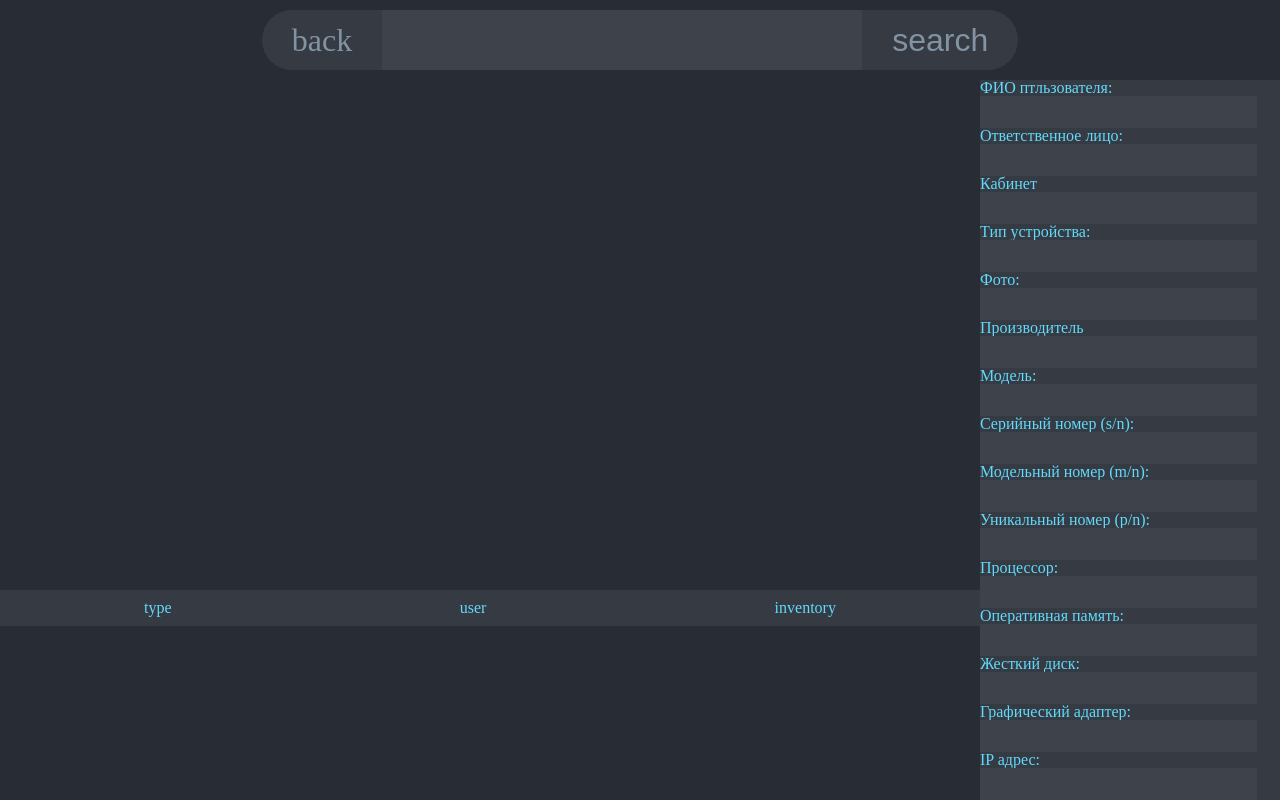
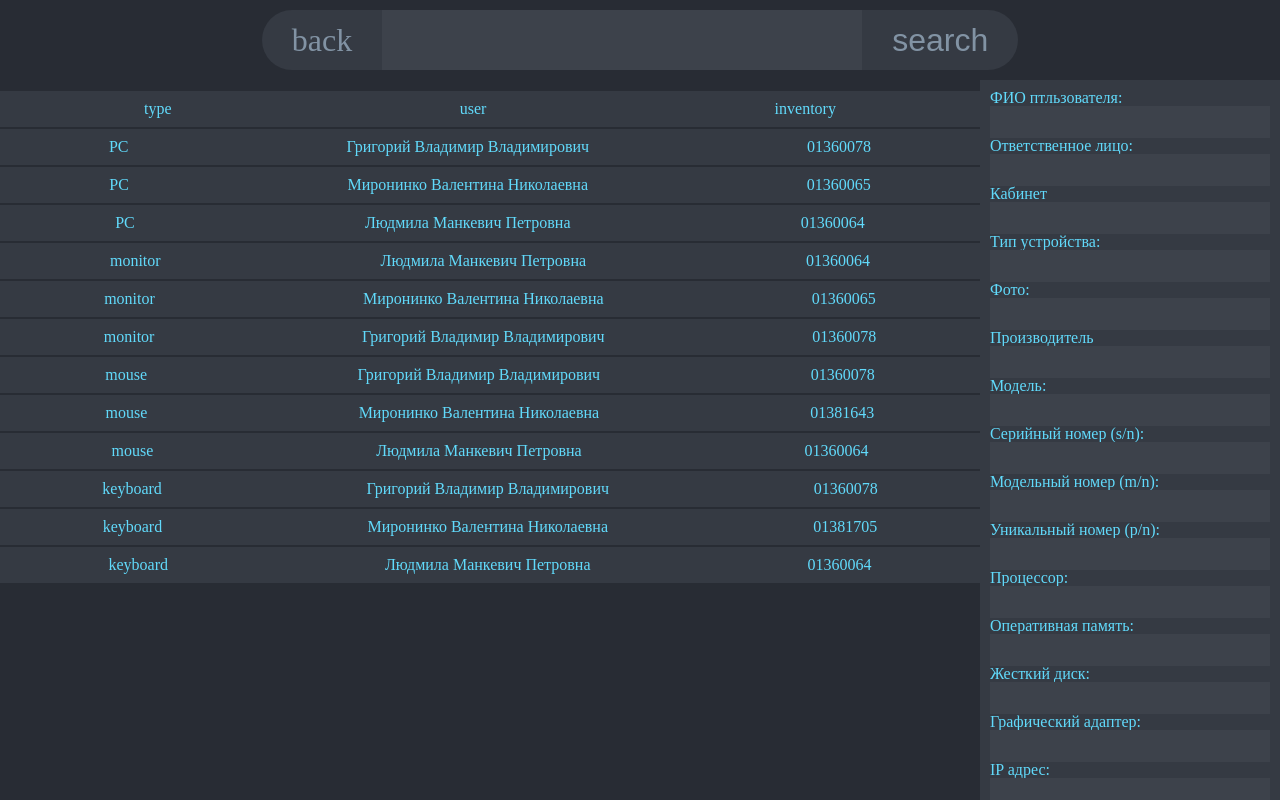
Before and after one commit to Sorati/obsinv, a React (Create React App) app: page /AllElements in a window 1280 px wide. Shown: the top 800 px of the page. Built offline with nearby package versions, Linux system fonts and the light colour scheme.

Commit message:
Edit items end next time i will need add keys in item array

```diff
--- a/src/components/ItemList/ItemList.jsx
+++ b/src/components/ItemList/ItemList.jsx
@@ -5,12 +5,49 @@ import Item from "./Item/Item";
 const ItemList = (props) => {
     const list = props.date.data;
 
+    console.log(list);
+    console.log(list.pc[0].type);
 
+    function allList(list) {
+        let items = [];
+        for (let type in list) {
+            const listElement = list[type];
+            for (let item of listElement){
+                // console.log(item.user)
+                items.push(<Item type={`${item.type}`} user={`${item.user}`} inventory={`${item.inventory}`} />)  //нужен KEY
+            }
+        }
+        return items
+    }
 
-    // console.log(list.pc[0].type);
+    let qqq = allList(list);
+    console.log(qqq);
+
     return (
         <div className={style.content}>
+
             <Item type={'type'} user={'user'} inventory={'inventory'}/>
+
+            {allList(list)}
+            {/*<Item type={list.pc[0].type} user={list.pc[0].user} inventory={list.pc[0].inventory}/>
+            <Item type={list.pc[1].type} user={list.pc[1].user} inventory={list.pc[1].inventory}/>
+            <Item type={list.pc[2].type} user={list.pc[2].user} inventory={list.pc[2].inventory}/>
+
+            <Item type={list.monitor[0].type} user={list.monitor[0].user} inventory={list.monitor[0].inventory}/>
+            <Item type={list.monitor[1].type} user={list.monitor[1].user} inventory={list.monitor[1].inventory}/>
+            <Item type={list.monitor[2].type} user={list.monitor[2].user} inventory={list.monitor[2].inventory}/>
+
+            <Item type={list.pc[0].type} user={list.pc[0].user} inventory={list.pc[0].inventory}/>
+            <Item type={list.pc[1].type} user={list.pc[1].user} inventory={list.pc[1].inventory}/>
+            <Item type={list.pc[2].type} user={list.pc[2].user} inventory={list.pc[2].inventory}/>
+
+            <Item type={list.mouse[0].type} user={list.mouse[0].user} inventory={list.mouse[0].inventory}/>
+            <Item type={list.mouse[1].type} user={list.mouse[1].user} inventory={list.mouse[1].inventory}/>
+            <Item type={list.mouse[2].type} user={list.mouse[2].user} inventory={list.mouse[2].inventory}/>
+
+            <Item type={list.keyboard[0].type} user={list.keyboard[0].user} inventory={list.keyboard[0].inventory}/>
+            <Item type={list.keyboard[1].type} user={list.keyboard[1].user} inventory={list.keyboard[1].inventory}/>
+            <Item type={list.keyboard[2].type} user={list.keyboard[2].user} inventory={list.keyboard[2].inventory}/>*/}
         </div>
     )
 };
--- a/src/components/ItemList/ItemList.module.css
+++ b/src/components/ItemList/ItemList.module.css
@@ -1,6 +1,6 @@
 .content{
   display: flex;
-  justify-content: center;
+  /*justify-content: center;*/
   flex-grow: 1;
   flex-direction: column;
   padding: 10px 0 10px 0;
--- a/src/components/app/App.css
+++ b/src/components/app/App.css
@@ -30,6 +30,10 @@ body {
   border-radius: 0 0 10px 10px;
 }
 
+/**, ::after, ::before{*/
+/*    box-sizing: border-box;*/
+/*}*/
+
 .content{
   display: flex;
   width: 100%;
--- a/src/components/app/App.js
+++ b/src/components/app/App.js
@@ -28,9 +28,9 @@ class App extends React.PureComponent {
                         <Route exact path={'/Main'} render={ () =>  <Main/> }/>
                         <Route exact path={'/AllElements'} render={ () =>  <ItemList date={this.props}/> }/>
                         <Route exact path={'/Add'} render={ () =>  <Modal/> }/>
-                        {/*{let x = props.mock.eny.map(q => <Item>)}*/}
                         <Sidebar/>
                     </div>
+
                 </BrowserRouter>
             </div>
         )
--- a/src/components/sidebar/Sidebar.jsx
+++ b/src/components/sidebar/Sidebar.jsx
@@ -5,7 +5,7 @@ const Sidebar = ()=> {
     let sideBar = React.createRef();
 
     function test() {
-        // let test = sideBar.current.style.display = 'none';
+        // let test = sideBar.current.style.display = 'none'; //обращение к нативному HTML
         console.log("test");
     }
     return(
--- a/src/components/sidebar/Sidebar.module.css
+++ b/src/components/sidebar/Sidebar.module.css
@@ -3,8 +3,11 @@
     width: 300px;
 }
 
-input[type="text"] {
-    min-width: 200px;
+
+
+.sidebar input[type="text"] {
+    box-sizing: border-box;
+    width: 100%;
     font-size: 1.2rem;
     padding: 5px 15px;
     background-color: #3d424b;
@@ -15,6 +18,7 @@ input[type="text"] {
 .sidebar form{
     display: flex;
     flex-direction: column;
+    margin: 10px;
 }
 
 label {
```
